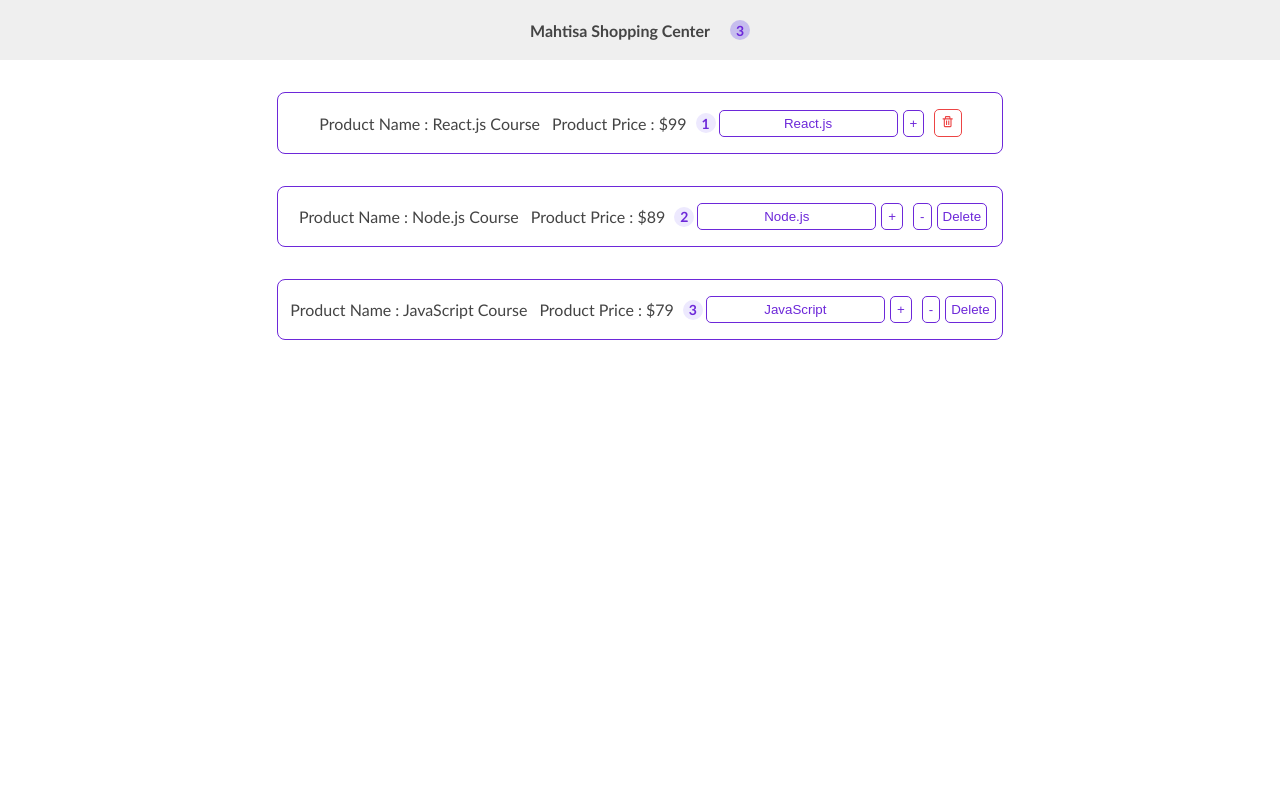
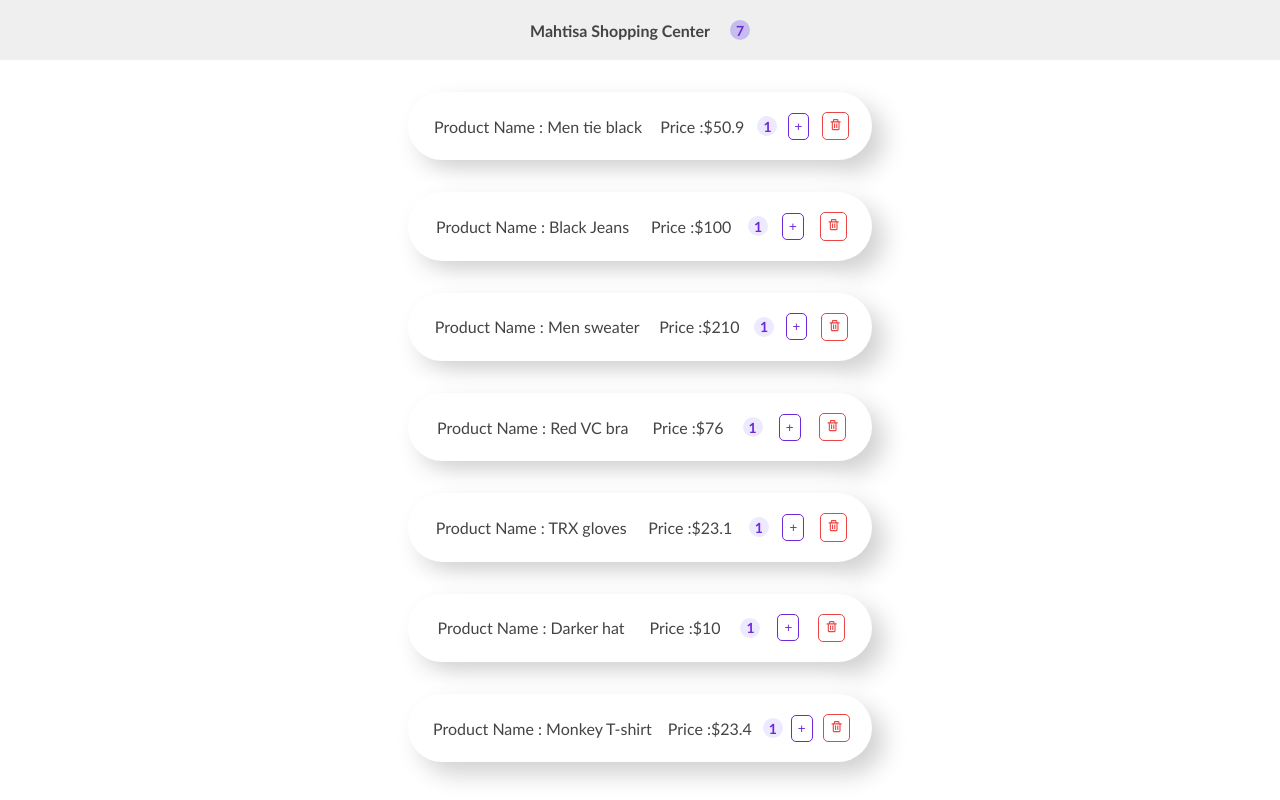
Before and after one commit to Hadi-bakhshi/react-course, a React (Create React App) app: page / in a window 1280 px wide. Built offline with nearby package versions, Linux system fonts and the light colour scheme.

Commit message:
New data  added and styles updated

```diff
--- a/src/App.css
+++ b/src/App.css
@@ -2,7 +2,7 @@
   display: flex;
   flex-direction: column;
   align-items: center;
-  height: 100vh;
+  min-height: 100vh;
   width: 100%;
   background: #fff;
 }
--- a/src/Components/Products/Product.js
+++ b/src/Components/Products/Product.js
@@ -17,15 +17,15 @@ const Product = ({ onChange, onDec, onDelete, onInc, product }) => {
 
   return (
     <div className={styles.product}>
-      <p> Product Name : {product.title} Course</p>
-      <p>Product Price : {product.price}</p>
+      <p> Product Name : {product.title}</p>
+      <p> Price :${product.price}</p>
       <span className={styles.value}>{product.quantity}</span>
-      <input
+      {/* <input
         className={styles.input}
         type="text"
         onChange={onChange}
         value={product.title}
-      />
+      /> */}
       <button onClick={onInc} className={`${styles.button} ${styles.inc}`}>
         {" "}
         +{" "}
--- a/src/Components/Products/Product.module.css
+++ b/src/Components/Products/Product.module.css
@@ -1,24 +1,26 @@
 .product {
   display: flex;
-  justify-content: center;
+  justify-content: space-around;
   align-items: center;
   width: 100%;
-  padding: 16px 6px;
-  margin: 2rem 0 ;
-color: #444;
-border: 1px solid #6d28d9;
-border-radius: 8px;
-
+  padding: 20px 17px;
+  margin: 2rem 0;
+  color: #444;
+  -webkit-border-radius: 40px;
+  border-radius:40px;
+  background: #ffffff;
+  -webkit-box-shadow: 12px 12px 24px #d1d1d1, -12px -12px 24px #ffffff;
+  box-shadow: 12px 12px 24px #d1d1d1, -12px -12px 24px #ffffff;
 }
 
-.product> p {
-  padding:0 6px ;
+.product > p {
+  padding: 0 8px;
   text-align: left;
   font-weight: 500;
 }
-.button{
+.button {
   color: #6d28d9;
-  background-color: #fff ;
+  background-color: #fff;
   border: 1px solid #6d28d9;
   border-radius: 5px;
   outline: none;
@@ -27,20 +29,20 @@ border-radius: 8px;
   cursor: pointer;
 }
 
-.buttondel{
+.buttondel {
   color: #6d28d9;
-  background-color: #fff ;
+  background-color: #fff;
   border: 1px solid #6d28d9;
   border-radius: 5px;
   outline: none;
   padding: 5px 5px;
   cursor: pointer;
 }
-.inc .dec{
-  background-color:#ede9fe ;
+.inc .dec {
+  background-color: #ede9fe;
 }
 
-.value{
+.value {
   display: inline-block;
   width: 20px;
   height: 20px;
@@ -53,35 +55,34 @@ border-radius: 8px;
   font-size: 14px;
   font-weight: 600;
   margin: 0 3px;
-
 }
-.input{
+.input {
   outline: none;
   border: 1px solid #6d28d9;
   border-radius: 5px;
-  padding: 5px  0;
+  padding: 5px 0;
   color: #6d28d9;
   text-align: center;
 }
-.input:focus{
+.input:focus {
   border: 2px solid #6d28d9;
 }
 
-.remove{
-  color:rgb(236,68,68);
-  border:1px solid rgb(236,68,68);
+.remove {
+  color: rgb(236, 68, 68);
+  border: 1px solid rgb(236, 68, 68);
 }
 
-.removedel{
-  display:none;
+.removedel {
+  display: none;
 }
 
-@media screen and (max-width: 715px){
-  .product{
+@media screen and (max-width: 715px) {
+  .product {
     display: flex;
     flex-direction: column;
   }
-  .button{
+  .button {
     margin: 5px 5px;
     padding: 5px 20px;
   }
--- a/src/Components/Providers/ProductsProvider.js
+++ b/src/Components/Providers/ProductsProvider.js
@@ -1,16 +1,16 @@
 import React, { useContext, useReducer } from "react";
-
+import { productsData } from "../../Components/db/product";
 // 1- Creat context
 const ProductsContext = React.createContext();
 const ProductsContextDispatcher = React.createContext();
 
 // reducer function and state
 
-const initialState = [
-  { title: "React.js", price: "$99", id: 1, quantity: 1 },
-  { title: "Node.js", price: "$89", id: 2, quantity: 2 },
-  { title: "JavaScript", price: "$79", id: 3, quantity: 3 },
-];
+// const initialState = [
+//   { title: "React.js", price: "$99", id: 1, quantity: 1 },
+//   { title: "Node.js", price: "$89", id: 2, quantity: 2 },
+//   { title: "JavaScript", price: "$79", id: 3, quantity: 3 },
+// ];
 
 const reducer = (state, action) => {
   switch (action.type) {
@@ -52,7 +52,7 @@ const reducer = (state, action) => {
 };
 
 const ProductsProvider = ({ children }) => {
-  const [products, dispatch] = useReducer(reducer, initialState);
+  const [products, dispatch] = useReducer(reducer, productsData);
 
   return (
     // 3-Provide
--- /dev/null
+++ b/src/Components/db/product.js
@@ -0,0 +1,66 @@
+export const productsData = [
+  {
+    id: 1,
+    title: "Men tie black",
+    quantity: 1,
+    description: "men tie bright black",
+    availableSizes: ["L", "M"],
+    price: 50.9,
+    isFreeShipping: true,
+  },
+
+  {
+    id: 2,
+    title: "Black Jeans",
+    quantity: 1,
+    description: "Plain black pants",
+    availableSizes: ["M", "S"],
+    price: 100,
+    isFreeShipping: false,
+  },
+  {
+    id: 3,
+    title: "Men sweater ",
+    quantity: 1,
+    description: "Coral sweater for men",
+    availableSizes: ["L", "XL"],
+    price: 210,
+    isFreeShipping: true,
+  },
+  {
+    id: 4,
+    title: "Red VC bra",
+    quantity: 1,
+    description: "Victoria secret bra red",
+    availableSizes: ["S", "M", "XL"],
+    price: 76,
+    isFreeShipping: true,
+  },
+  {
+    id: 5,
+    title: "TRX gloves",
+    quantity: 1,
+    description: "trx black and white gloves",
+    availableSizes: ["XL"],
+    price: 23.1,
+    isFreeShipping: false,
+  },
+  {
+    id: 6,
+    title: "Darker hat",
+    quantity: 1,
+    description: "dark gray hat for women",
+    availableSizes: ["L", "S"],
+    price: 10,
+    isFreeShipping: true,
+  },
+  {
+    id: 7,
+    title: "Monkey T-shirt ",
+    quantity: 1,
+    description: "T-shirt with the pattern of monkey",
+    availableSizes: ["L", "M", "S", "XL"],
+    price: 23.4,
+    isFreeShipping: true,
+  },
+];
--- a/src/Components/index.css
+++ b/src/Components/index.css
@@ -8,4 +8,5 @@
 body{
     background:#fff;
    font-family:'Gill Sans', 'Gill Sans MT', Calibri, 'Trebuchet MS', sans-serif ;
+   min-width: 320px;
 }
```
